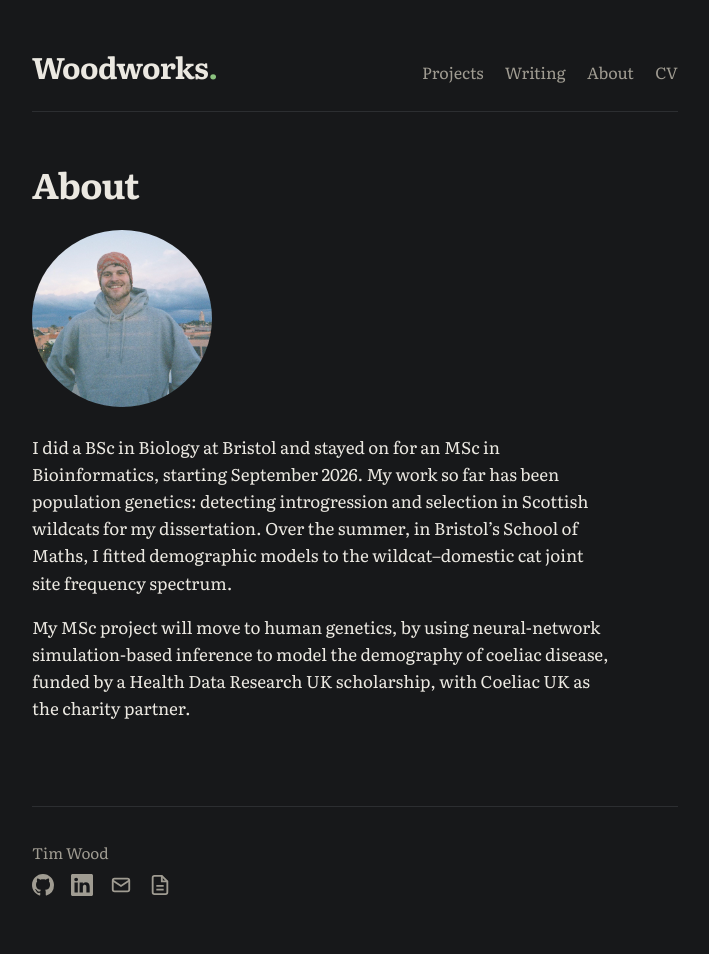
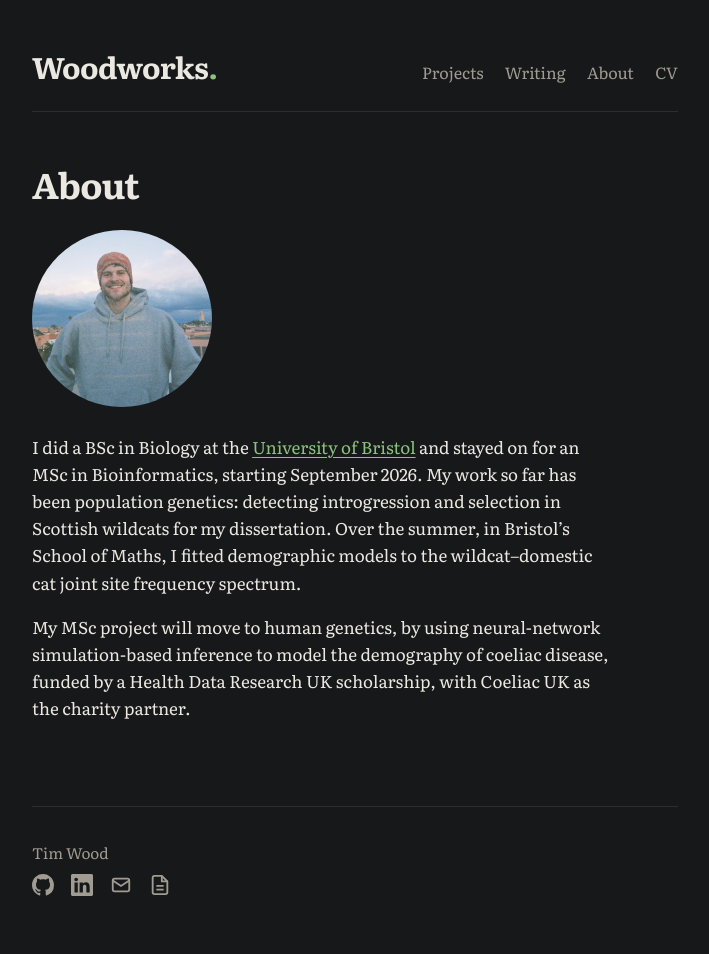
Before and after one commit to timj-wood/timj-wood.github.io, a Jekyll site: the page built from about.md, in a window 1280 px wide. Shown: the whole page, without its empty margins (285-994 px from the left). Built offline with Jekyll 4.4.1, drawn with Linux system fonts in a browser that asks for light colours.

Commit message:
Update about.md

```diff
--- a/about.md
+++ b/about.md
@@ -4,6 +4,6 @@ permalink: /about/
 ---
 <img class="portrait" src="/assets/img/profile.jpeg" alt="Tim Wood">
 
-I did a BSc in Biology at Bristol and stayed on for an MSc in Bioinformatics, starting September 2026. My work so far has been population genetics: detecting introgression and selection in Scottish wildcats for my dissertation. Over the summer, in Bristol's School of Maths, I fitted demographic models to the wildcat–domestic cat joint site frequency spectrum.
+I did a BSc in Biology at the [University of Bristol](https://www.bristol.ac.uk/) and stayed on for an MSc in Bioinformatics, starting September 2026. My work so far has been population genetics: detecting introgression and selection in Scottish wildcats for my dissertation. Over the summer, in Bristol's School of Maths, I fitted demographic models to the wildcat–domestic cat joint site frequency spectrum.
 
 My MSc project will move to human genetics, by using neural-network simulation-based inference to model the demography of coeliac disease, funded by a Health Data Research UK scholarship, with Coeliac UK as the charity partner.
```
